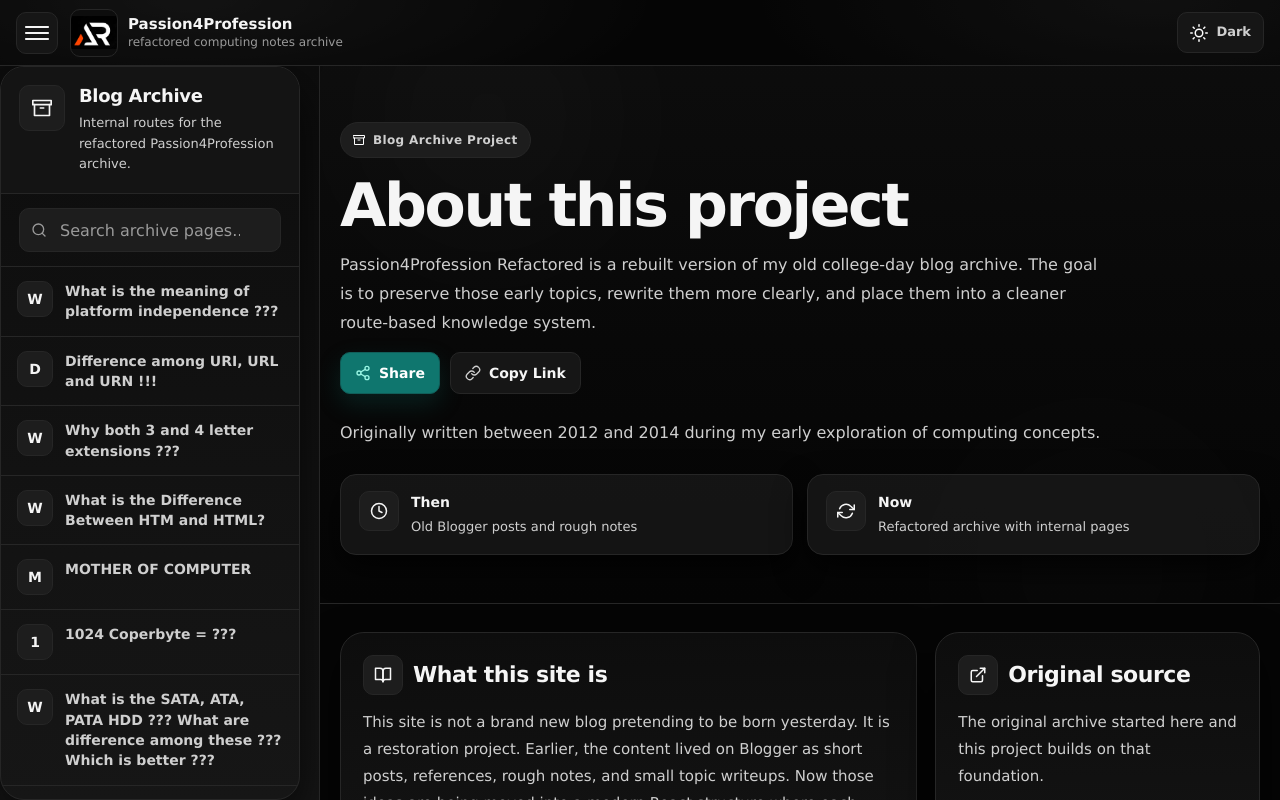
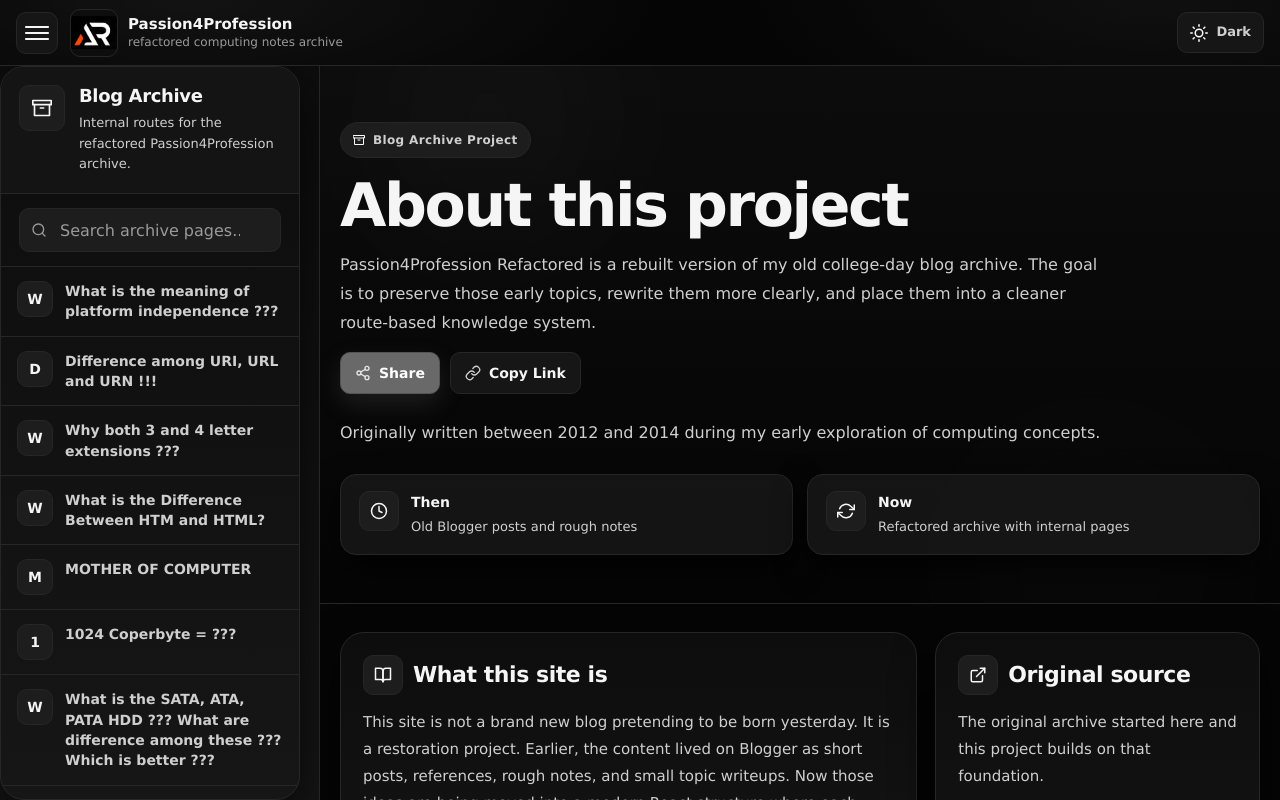
Before and after one commit to a2rp/passion4profession-refactored, a React (Vite) app: page / in a window 1280 px wide. Built offline with nearby package versions, Linux system fonts and the light colour scheme.

Commit message:
Make Passion4Profession archive monochrome

```diff
--- a/index.html
+++ b/index.html
@@ -3,7 +3,7 @@
     <head>
         <meta charset="UTF-8" />
         <meta name="viewport" content="width=device-width, initial-scale=1.0" />
-        <meta name="theme-color" content="#08111f" />
+        <meta name="theme-color" content="#111111" />
         <meta
             name="description"
             content="Passion4Profession Refactored: a structured archive of beginner-friendly computing notes and reference topics."
--- a/src/components/footer/styled.js
+++ b/src/components/footer/styled.js
@@ -22,8 +22,8 @@ export const Styled = {
         html[data-theme="light"] & {
             background: linear-gradient(
                 180deg,
-                rgba(15, 23, 42, 0.025),
-                rgba(15, 23, 42, 0.006)
+                rgba(23, 23, 23, 0.025),
+                rgba(23, 23, 23, 0.006)
             );
         }
     `,
@@ -51,7 +51,7 @@ export const Styled = {
 
         .copyright a:hover {
             color: var(--color-link-hover);
-            text-shadow: 0 0 12px rgba(125, 211, 252, 0.45);
+            text-shadow: 0 0 12px rgba(200, 200, 200, 0.45);
         }
 
         .archiveName {
@@ -93,7 +93,7 @@ export const Styled = {
             border-color: var(--color-border-light);
             color: var(--color-primary);
             box-shadow: 0 8px 18px var(--color-shadow);
-            text-shadow: 0 0 10px rgba(125, 211, 252, 0.45);
+            text-shadow: 0 0 10px rgba(200, 200, 200, 0.45);
         }
 
         .linkSet svg {
--- a/src/components/shareButton/styled.js
+++ b/src/components/shareButton/styled.js
@@ -24,14 +24,14 @@ export const Styled = {
         justify-content: center;
         gap: 8px;
         border-radius: var(--radius-sm);
-        border: 1px solid #115e59;
-        background: #0f766e;
+        border: 1px solid #545454;
+        background: #696969;
         color: #ffffff;
         font-size: 14px;
         font-weight: 800;
         line-height: 1;
         cursor: pointer;
-        box-shadow: 0 10px 24px rgba(15, 118, 110, 0.22);
+        box-shadow: 0 10px 24px rgba(105, 105, 105, 0.22);
         transition:
             background var(--transition-fast),
             border-color var(--transition-fast),
@@ -43,14 +43,14 @@ export const Styled = {
             width: 16px;
             height: 16px;
             flex-shrink: 0;
-            color: #99f6e4;
+            color: #e5e5e5;
         }
 
         &:hover {
-            background: #14b8a6;
-            border-color: #0f766e;
+            background: #a4a4a4;
+            border-color: #696969;
             transform: translateY(-1px);
-            box-shadow: 0 14px 30px rgba(20, 184, 166, 0.24);
+            box-shadow: 0 14px 30px rgba(164, 164, 164, 0.24);
         }
 
         &:active {
@@ -58,7 +58,7 @@ export const Styled = {
         }
 
         &:focus-visible {
-            outline: 2px solid #5eead4;
+            outline: 2px solid #d4d4d4;
             outline-offset: 3px;
         }
     `,
@@ -128,7 +128,7 @@ export const Styled = {
         svg {
             width: 15px;
             height: 15px;
-            color: #14b8a6;
+            color: #a4a4a4;
             flex-shrink: 0;
         }
 
--- a/src/pages/indianFlagEvolution/styled.js
+++ b/src/pages/indianFlagEvolution/styled.js
@@ -216,7 +216,7 @@ export const Styled = {
         }
 
         .stripe.saffron {
-            background: #ff9933;
+            background: #b2b2b2;
         }
 
         .stripe.white {
@@ -227,14 +227,14 @@ export const Styled = {
         }
 
         .stripe.green {
-            background: #138808;
+            background: #757575;
         }
 
         .chakra {
             width: 44px;
             height: 44px;
             border-radius: 999px;
-            border: 3px solid #000080;
+            border: 3px solid #212121;
             position: relative;
         }
 
@@ -243,7 +243,7 @@ export const Styled = {
             content: "";
             position: absolute;
             inset: 50%;
-            background: #000080;
+            background: #212121;
             transform: translate(-50%, -50%);
         }
 
```
Also changed, not shown: screenshot.jpg (added), 1 other file (tests, documents, lock files or other folders).
